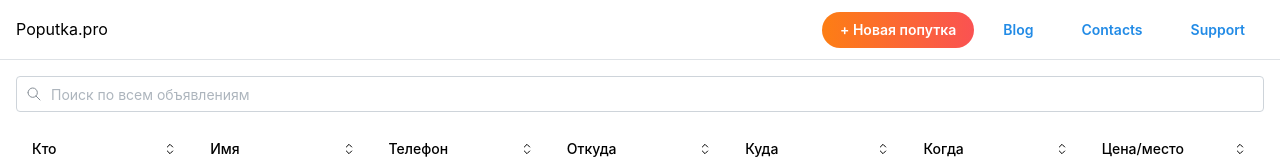
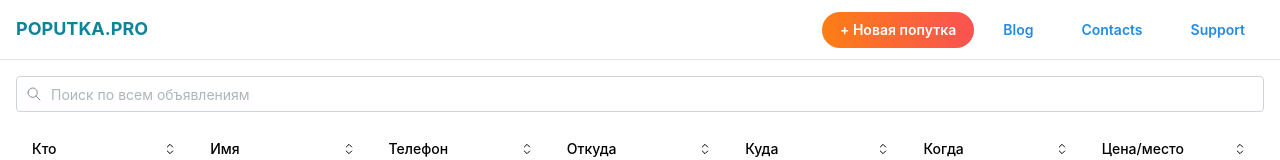
Before and after one commit to bakai-taalaibek/carpool, a Next.js app in the folder client/: page / in a window 1280 px wide. Shown: the top 160 px of the page. Built offline with nearby package versions, Linux system fonts and the light colour scheme.

Commit message:
Update site name presentation

```diff
--- a/client/app/basicMantineLayout.tsx
+++ b/client/app/basicMantineLayout.tsx
@@ -35,7 +35,16 @@ export default function BasicMantineLayout({ children }: { children: any }) {
             size="sm"
           />
           <Group justify="space-between" style={{ flex: 1 }}>
-            <Text>Poputka.pro</Text>
+            <Text
+              component={Link}
+              href="/"
+              tt="uppercase"
+              c="cyan.8"
+              fw={700}
+              size="lg"
+            >
+              Poputka.pro
+            </Text>
             <Group gap={10} visibleFrom="sm">
               {pathname !== "/new" && (
                 <Button
--- a/client/app/layout.tsx
+++ b/client/app/layout.tsx
@@ -11,7 +11,7 @@ import dayjs from "dayjs";
 dayjs.locale("ru");
 
 export const metadata = {
-  title: "Poputka.pro",
+  title: "Poputka.pro - междугородняя попутка для Кыргызстана",
   description: "Найди свою попутку!",
 };
 
```
